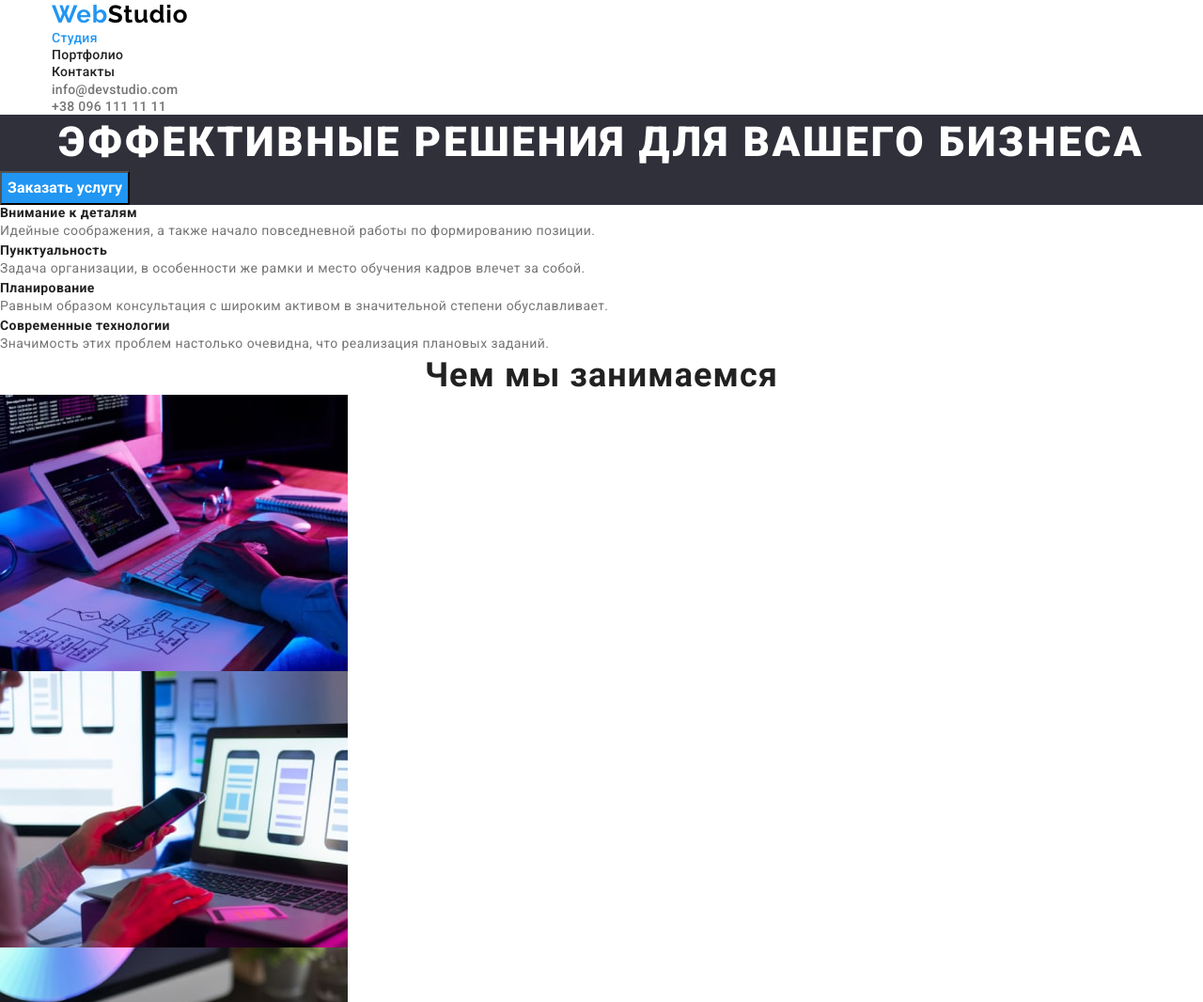
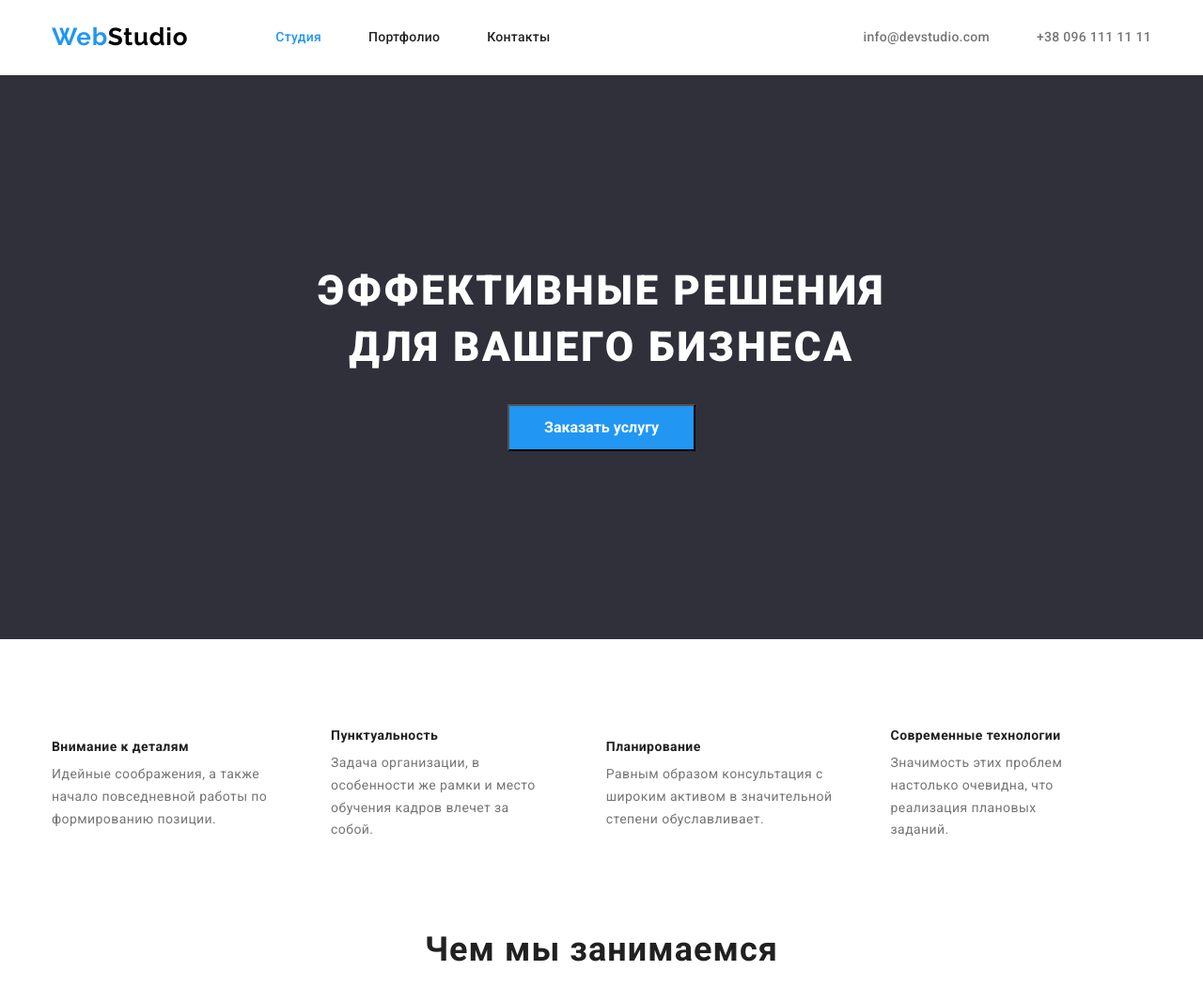
Before and after one commit to Anton-2206/last-goit-markup-hw-03, a plain HTML site: page index.html in a window 1280 px wide. Shown: the top 1066 px of the page at 94% size. Drawn offline with nearby package versions, Linux system fonts and the light colour scheme.

Commit message:
промежуток1

```diff
--- a/css/style.css
+++ b/css/style.css
@@ -35,14 +35,7 @@ body {
   font-family: "Roboto", sans-serif;
   letter-spacing: 0.02em;
 }
-.btn {
-  cursor: pointer;
-  font-weight: 700;
-  font-size: 16px;
-  line-height: 1.88;
-  color: #ffffff;
-  background-color: #2196f3;
-}
+
 .container {
   width: 1200px;
   margin: 0 auto;
@@ -50,6 +43,35 @@ body {
   padding-right: 15px;
 }
 /* -------header------ */
+.header {
+  margin-top: 24px;
+  margin-bottom: 25px;
+}
+.header-container {
+  display: flex;
+  align-items: center;
+}
+.header-nav {
+  display: flex;
+  align-items: center;
+}
+.nav-list {
+  display: flex;
+}
+.header-contact {
+  display: flex;
+  margin-left: auto;
+  align-items: center;
+}
+.header-contact-item:not(:last-child) {
+  margin-right: 50px;
+}
+.header .header-logo {
+  margin-right: 93px;
+}
+.nav-item:not(:last-child) {
+  margin-right: 50px;
+}
 .header-logo,
 .footer-logo {
   font-family: Raleway;
@@ -96,6 +118,38 @@ body {
   color: var(--accent-color);
 }
 /*--------- hero------ */
+.btn {
+  width: 200px;
+  height: 50px;
+  cursor: pointer;
+  font-weight: 700;
+  font-size: 16px;
+  line-height: 1.88;
+  color: #ffffff;
+  background-color: #2196f3;
+}
+.hero-title {
+  max-width: 696px;
+  margin: 0 auto;
+}
+.hero-container {
+  display: flex;
+  flex-direction: column;
+  align-items: center;
+}
+.container-our {
+  padding-top: 94px;
+  padding-bottom: 94px;
+}
+.hero-list {
+  display: flex;
+  align-items: center;
+}
+.hero-list :not(last-child) {
+  display: block;
+  margin-right: 30px;
+  align-items: flex-start;
+}
 .hero-title {
   font-weight: 900;
   font-size: 44px;
@@ -104,9 +158,12 @@ body {
   letter-spacing: 0.06em;
   text-transform: uppercase;
   color: var(--primary-title-color);
+  margin-bottom: 30px;
 }
 .hero {
   background-color: #2f303a;
+  padding-top: 200px;
+  padding-bottom: 200px;
 }
 .hero-item-title {
   font-weight: 700;
@@ -114,6 +171,7 @@ body {
   line-height: calc(16 / 14);
   letter-spacing: 0.03em;
   color: var(--third-title-color);
+  padding-bottom: 10px;
 }
 .hero-item-text {
   font-weight: 400;
@@ -123,6 +181,24 @@ body {
   color: var(--secondary-text-color);
 }
 /*--------- skills------ */
+.container-skills {
+  padding-bottom: 94px;
+}
+.skills-list {
+  display: flex;
+  margin-right: 30px;
+}
+
+.skills-title {
+  margin-bottom: 50px;
+}
+/* .skills-list: :not(last-child) {
+  margin-right: 30px;
+} */
+.skills-item:not(last-child) {
+  margin-right: 30px;
+}
+
 .skills-title,
 .team-title {
   font-weight: 700;
@@ -135,6 +211,14 @@ body {
 /*--------- team------ */
 .team {
   background-color: #f5f4fa;
+  padding-top: 94px;
+  padding-bottom: 94px;
+}
+.team-title {
+  margin-bottom: 50px;
+}
+.team-list {
+  display: flex;
 }
 .team-item-title {
   font-weight: 500;
@@ -203,3 +287,17 @@ body {
   letter-spacing: 0.03em;
   color: var(--secondary-text-color);
 }
+
+/* .masters-list {
+  display: flex;
+  flex-wrap: wrap;
+  margin-left: -30px;
+  margin-top: -30;
+}
+
+.masters-item {
+  width: calc((100% - 90px) / 3);
+  flex-basis: calc(100% / 3 - 30px);
+  margin-right: 30px;
+  margin-top: 30px;
+} */
--- a/index.html
+++ b/index.html
@@ -19,7 +19,7 @@
 
 <body>
     <header class="header">
-        <div class="container">
+        <div class="container header-container">
             <nav class="header-nav">
                 <a href="./portfolio.html" class="header-logo link"><span class="logo-web">Web</span>Studio</a>
                 <ul class="nav-list list">
@@ -28,21 +28,23 @@
                     <li class="nav-item"><a class="nav-link link" href="">Контакты</a></li>
                 </ul>
             </nav>
-            <ul class="list">
-                <li class="header-contact"><a class="header-contact-link link"
+            <ul class="header-contact list">
+                <li class="header-contact-item"><a class="header-contact-link link"
                         href="mailto:info@devstudio.com">info@devstudio.com</a></li>
-                <li class="header-contact"><a class="header-contact-link link" href="tel:+380961111111">+38 096 111 11
+                <li class="header-contact-item"><a class="header-contact-link link" href="tel:+380961111111">+38 096 111 11
                         11</a></li>
             </ul>
         </div>
     </header>
     <main>
         <section class="hero">
+            <div class="hero-container container">
             <h1 class="hero-title">Эффективные решения для вашего бизнеса</h1>
-            <button class="btn" type="button">Заказать услугу </button>
+            <button class="btn" type="button">Заказать услугу</button>
+            </div>
         </section>
         <section>
-            <div>
+            <div class="container-our container">
                 <h2 hidden>Наши преймущества</h2>
                 <ul class="hero-list list">
                     <li class="hero-item">
@@ -69,21 +71,21 @@
             </div>
         </section>
         <section class="skills">
-            <div>
+            <div class="container-skills container">
                 <h2 class="skills-title">Чем мы занимаемся</h2>
                 <ul class="skills-list list">
-                    <li>
+                    <li class="skills-item">
                         <img src="./img-jpeg/about/box1.jpg" alt="программирование" width="370" height="294">
                     </li>
-                    <li><img src="./img-jpeg/about/box2.jpg" alt="мобильные приложения" width="370" height="294">
+                    <li class="skills-item"><img src="./img-jpeg/about/box2.jpg" alt="мобильные приложения" width="370" height="294">
                     </li>
-                    <li><img src="./img-jpeg/about/box3.jpg" alt="игры" width="370" height="294">
+                    <li class="skills-item"><img src="./img-jpeg/about/box3.jpg" alt="игры" width="370" height="294">
                     </li>
                 </ul>
             </div>
         </section>
         <section class="team">
-            <div>
+            <div class="container-team container">
                 <h2 class="team-title">Наша команда</h2>
                 <ul class="team-list list">
                     <li class="team-item">
```
Also changed, not shown: portfolio.html (+10 -5 lines).
